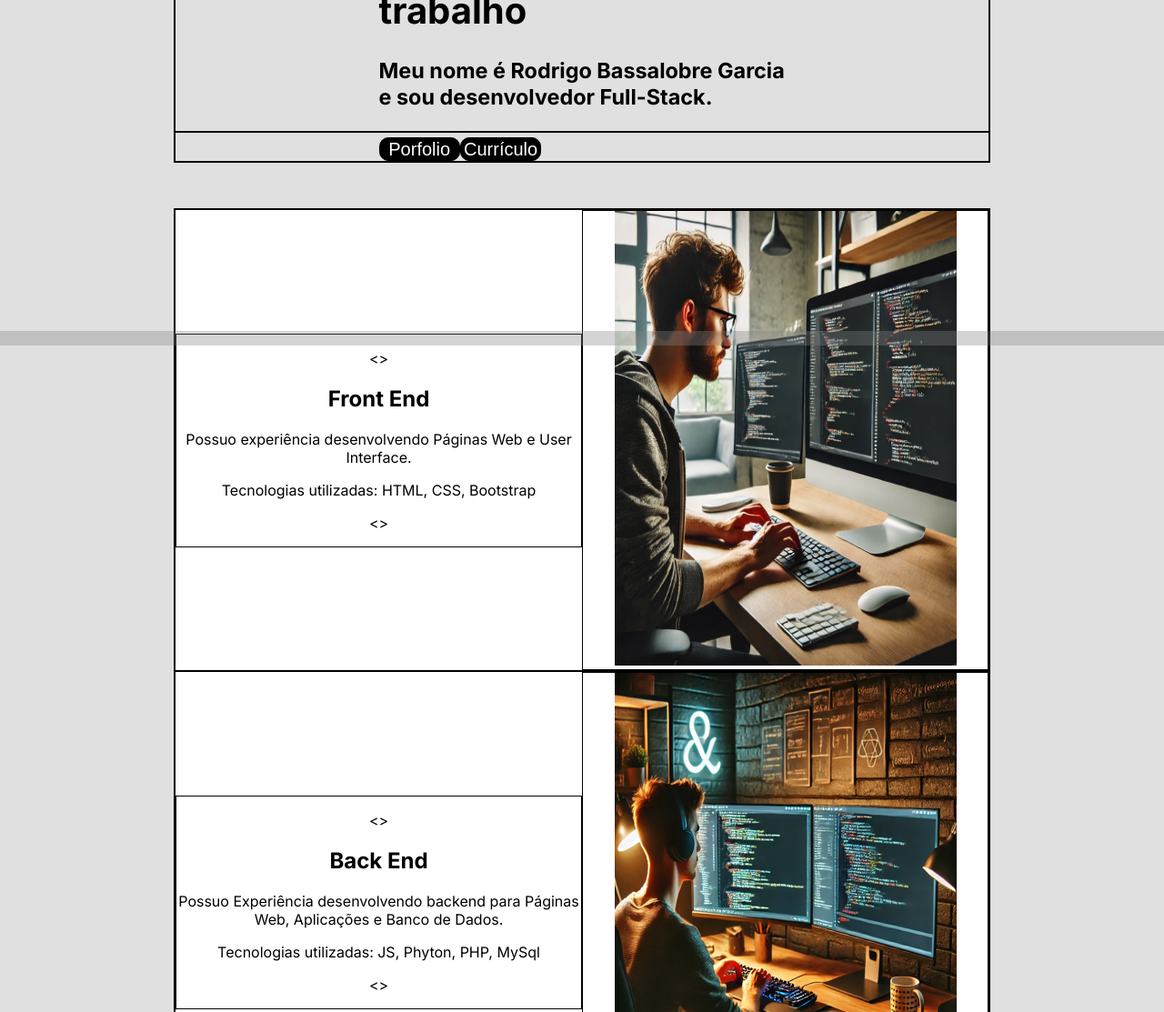
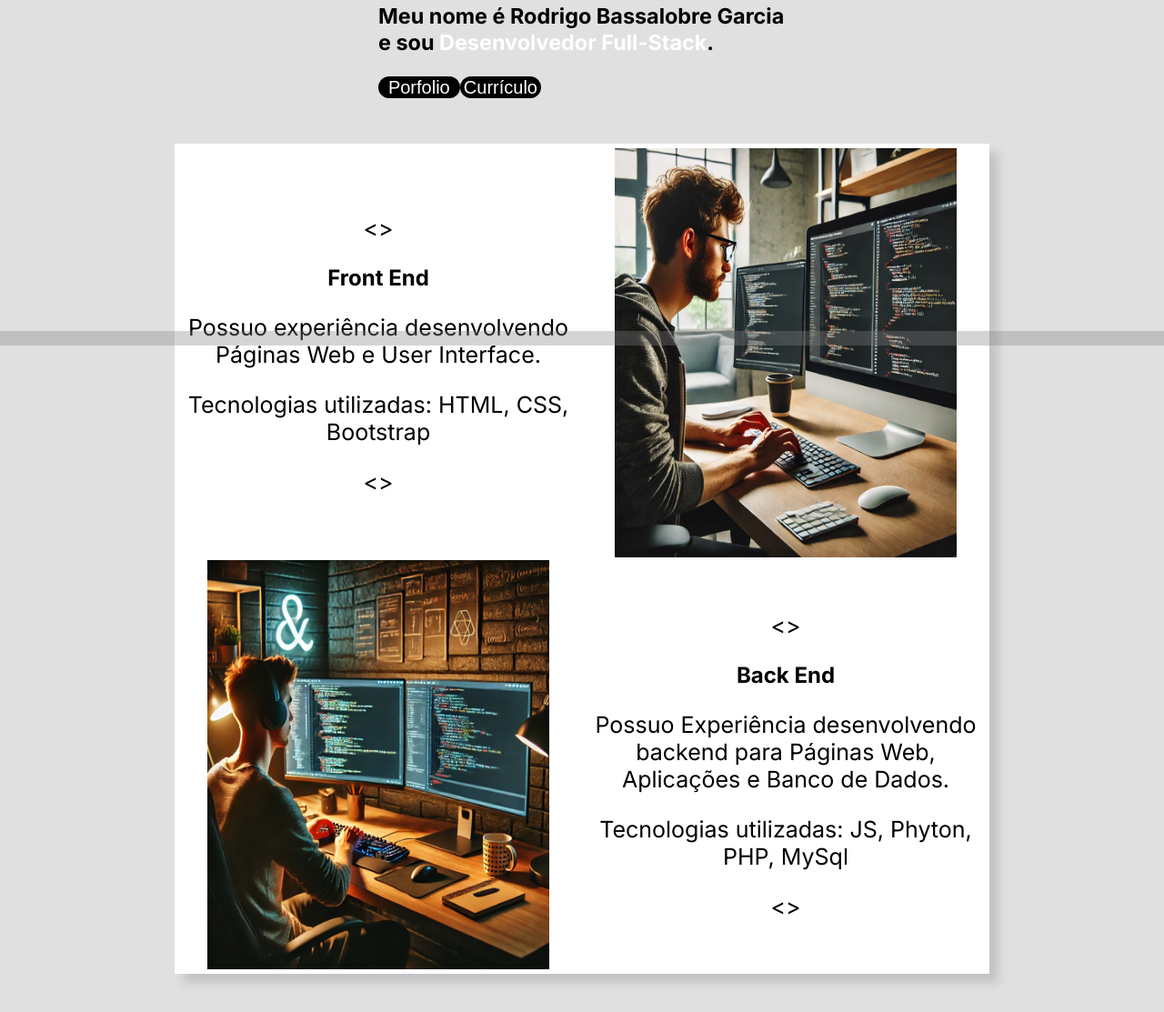
Before and after one commit to Roddy192/rbg_site, a plain HTML site: page index.html in a window 1280 px wide. Shown: the part 420-1533 px from the top of the page at 91% size. Drawn offline with Linux system fonts and the light colour scheme; a web font is replaced by a local one.

Commit message:
update 26-12-24

```diff
--- a/index.css
+++ b/index.css
@@ -45,8 +45,6 @@ a {
     font-style: normal;
 }
 
-#divUpperText{}
-
 #upperText1 {
     margin-top: 200px;
     margin-right: 25%;
@@ -68,7 +66,7 @@ a {
 }
 
 #btnPortf, #btnCurriculo {
-    border-radius: 10px;
+    border-radius: 20px;
     width: 100px;
     text-align: center;
     a {
@@ -91,12 +89,19 @@ a {
 }
 
 .lowerBody {
+    box-shadow: 10px 10px 10px rgb(195, 195, 195);
     height: 50%;
     width: 70%;
     background-color: white;
     margin-top: 50px;
+    margin-bottom: 50px;
     display: grid;
     grid-template-rows:50% 50%;
+
+    p {
+        font-size: 25px;
+
+    }
 
 }
 
@@ -115,6 +120,11 @@ a {
 }
 
 div {
-    border-style: solid;
-    border-width: 1px;
+    border-style: none;
+    border-width: 0px;
 }
+
+#frontSection {
+    margin-top: 5px;
+
+}
--- a/index.html
+++ b/index.html
@@ -30,7 +30,7 @@
         <div class="upperBody">
             <div id="divUpperText">
                 <h1 id="upperText1">Desenvolver é o momento onde eu junto a arte ao trabalho</h1>
-                <h3 id="upperText2">Meu nome é Rodrigo Bassalobre Garcia e sou desenvolvedor Full-Stack. </h3>
+                <h3 id="upperText2">Meu nome é Rodrigo Bassalobre Garcia e sou <span style="color: white;">Desenvolvedor Full-Stack</span>. </h3>
             </div>
 
 
@@ -51,18 +51,19 @@
                     <p>Tecnologias utilizadas: HTML, CSS, Bootstrap</p>
                     <p><></p>
                 </div>
-                <div><img src="./imagens/imagem_front-end.webp" height="500px" width="376px"></div>
+                <div><img src="./imagens/imagem_front-end.webp" height="450px" width="376px"></div>
             </div>
 
             <div id="backSection" style="align-items: center;">
+                <div><img src="./imagens/imagem_back-end.png" height="450px" width="376px"></div>
                 <div>
                     <p><></p>
                     <h2>Back End</h2>
-                    <p>Possuo Experiência desenvolvendo backend para Páginas Web, Aplicações e Banco de Dados.</p>
+                    <p>Possuo Experiência desenvolvendo backend para Páginas Web,<br> Aplicações e Banco de Dados.</p>
                     <p>Tecnologias utilizadas: JS, Phyton, PHP, MySql</p>
                     <p><></p>
                 </div>
-                <div><img src="./imagens/imagem_back-end.png" height="500px" width="376px"></div>
+
             </div>
         </div>
 
```
